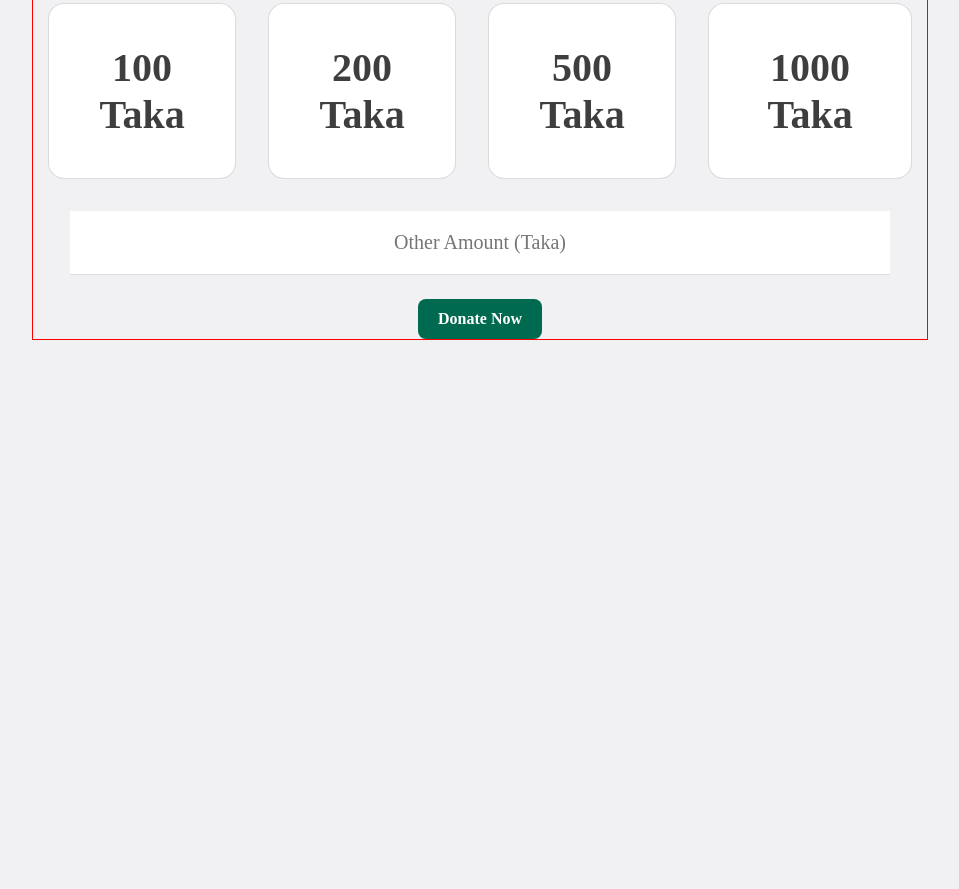
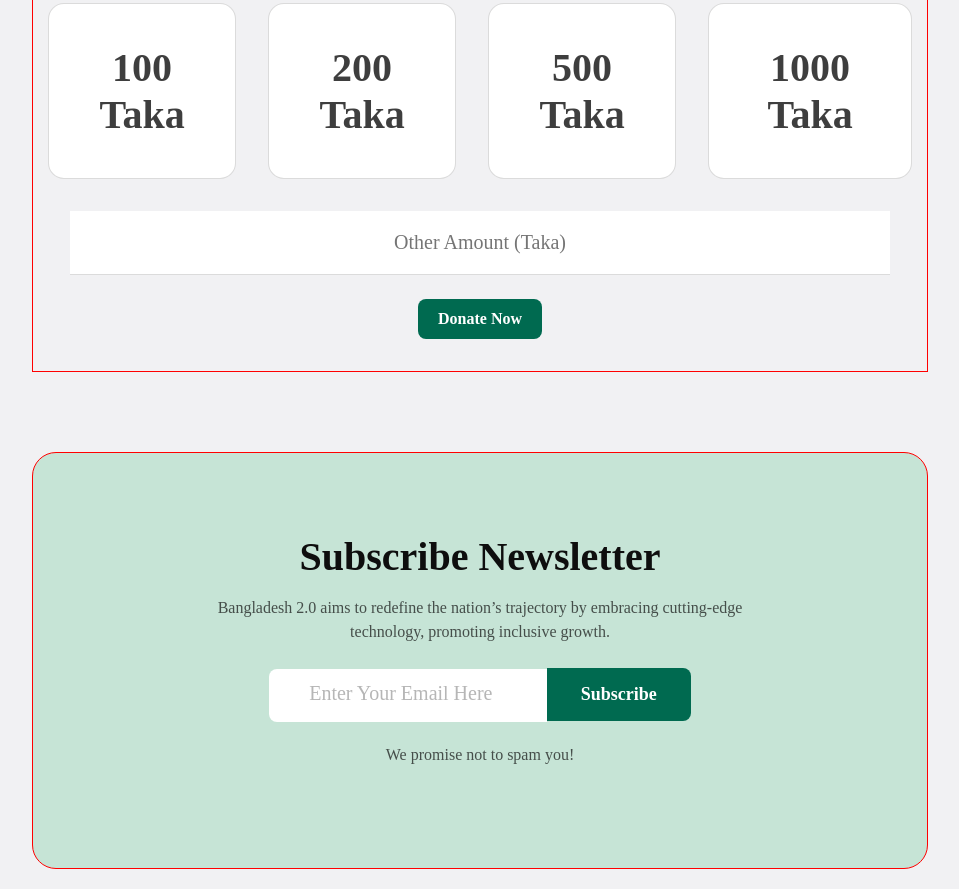
Before and after one commit to reflexsafwan/bangladesh-2.0, a plain HTML site: page index.html in a window 1280 px wide. Shown: the part 3549-4438 px from the top of the page, without its empty margins (160-1119 px from the left). Before the commit the page ends 3909 px from the top, so only its background shows below. Drawn offline with Linux system fonts and the light colour scheme.

Commit message:
subscribe section added succesfully

```diff
--- a/css/style.css
+++ b/css/style.css
@@ -342,7 +342,72 @@
 }
 .donate-btn > button {
   background: #006a50;
+  margin-bottom: 32px;
 }
 .donate-btn > button:hover {
   background: rgba(161, 25, 25, 0.765);
 }
+
+/* subscribe section css */
+
+.subscribe {
+  background: #000;
+  border-radius: 24px;
+  background: #c6e4d6;
+  padding: 80px 100px;
+  margin-top: 80px;
+}
+.subscribe-content {
+  text-align: center;
+}
+.subscribe-content h2 {
+  margin-bottom: 16px;
+  text-align: center;
+}
+.subscribe-content p {
+  margin-bottom: 24px;
+  text-align: center;
+}
+
+.subscribe-input > input {
+  padding: 19px 40px;
+  width: 40%;
+  border-radius: 8px 0px 0px 8px;
+  background: #fff;
+  border: none;
+}
+.subscribe-input > input::placeholder {
+  color: rgba(14, 14, 14, 0.3);
+  font-family: "Fira Sans";
+  font-size: 20px;
+  font-style: normal;
+  font-weight: 400;
+  line-height: normal;
+}
+
+.subscribe-input > button {
+  padding: 16px 34px;
+  margin-left: -4px;
+  color: #fff;
+  font-family: "Fira Sans";
+  font-size: 18px;
+  font-style: normal;
+  font-weight: 600;
+  line-height: normal;
+  border-radius: 0px 8px 8px 0px;
+  background: #006a50;
+  border: none;
+}
+.subscribe-input > button:hover {
+  background: rgba(161, 25, 25, 0.765);
+}
+.sub-p {
+  margin-top: 24px;
+  color: rgba(14, 14, 14, 0.7);
+  text-align: center;
+  font-family: "Fira Sans";
+  font-size: 16px;
+  font-style: normal;
+  font-weight: 400;
+  line-height: normal;
+}
--- a/index.html
+++ b/index.html
@@ -224,6 +224,22 @@
                 </button>
         </section>
 
+        <section class="subscribe container">
+            <div class="subscribe-content">
+                <div class="section-heading">
+                    <h2>Subscribe Newsletter</h2>
+                    <p>Bangladesh 2.0 aims to redefine the nation’s trajectory by embracing cutting-edge <br>
+                        technology, promoting inclusive growth.</p>
+                </div>
+                <div class="subscribe-input">
+                    <input type="email" name="" id="" placeholder="Enter Your Email Here">
+                    <button>Subscribe</button>
+                    <p class="sub-p">We promise not to spam you!</p>
+                </div>
+
+            </div>
+        </section>
+
     </main>
     <footer>
 
```
